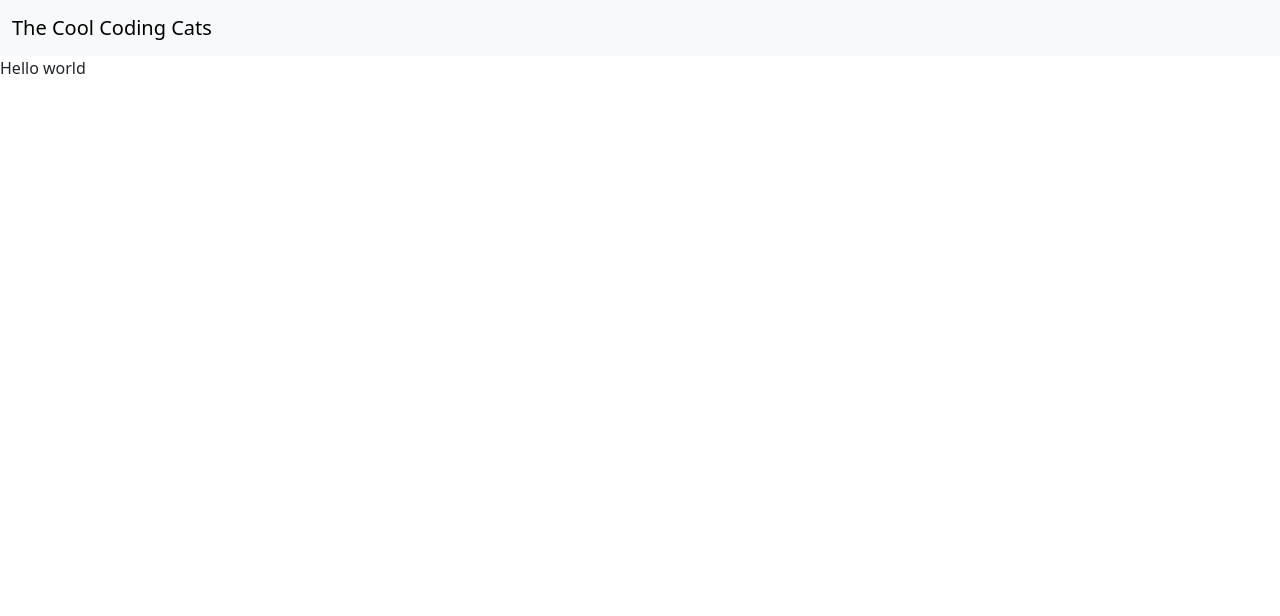
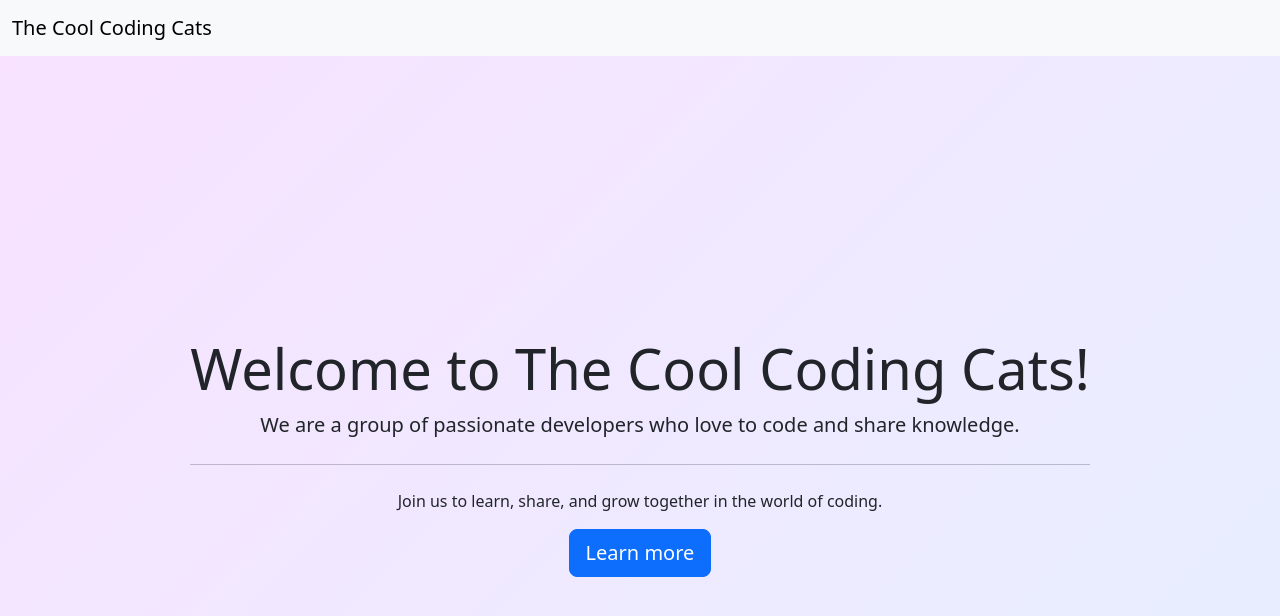
Before and after one commit to itchonib/demo-complete, a plain HTML site: page index.html in a window 1280 px wide. Drawn offline with nearby package versions, Linux system fonts and the light colour scheme.

Commit message:
Add hero section

```diff
--- a/index.html
+++ b/index.html
@@ -15,7 +15,15 @@
     <div class="container-fluid">
       <a class="navbar-brand" href="#"> The Cool Coding Cats </a>
   </nav>
-  Hello world
+  <div id="hero" class="vh-100 text-center d-flex justify-content-center align-items-center">
+    <div class="jumbotron">
+      <h1 class="display-4">Welcome to The Cool Coding Cats!</h1>
+      <p class="lead">We are a group of passionate developers who love to code and share knowledge.</p>
+      <hr class="my-4">
+      <p>Join us to learn, share, and grow together in the world of coding.</p>
+      <a class="btn btn-primary btn-lg" href="#" role="button">Learn more</a>
+    </div>
+  </div>
   <script src="script.js"></script>
 </body>
 
--- a/style.css
+++ b/style.css
@@ -2,3 +2,7 @@ html {
   height: 100%;
   width: 100%;
 }
+
+#hero {
+  background: linear-gradient(135deg, #f8e2ff 0%, #e6f0ff 100%);
+}
```
